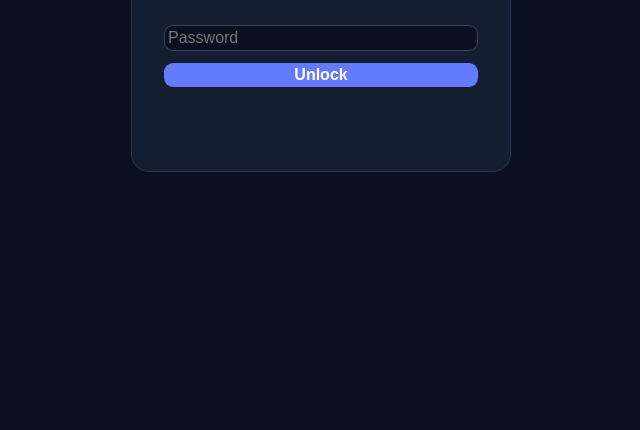
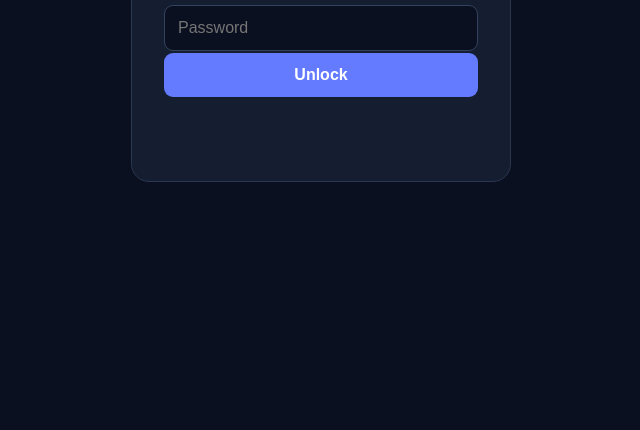
Before and after one commit to TAXIKING9/test, a plain HTML site: page index.html in a window 1280 px wide. Shown: the part 370-800 px from the top of the page, without its empty margins (319-959 px from the left). Drawn offline with Linux system fonts and the light colour scheme.

Commit message:
Increase padding for layout consistency

```diff
--- a/index.html
+++ b/index.html
@@ -24,7 +24,7 @@
       display: flex;
       justify-content: center;
       align-items: center;
-      padding: 3px;
+      padding: 13px;
     }
 
     .panel {
@@ -47,8 +47,8 @@
 
     input, button {
       width: 100%;
-      padding: 3px;
-      margin-top: 12px;
+      padding: 13px;
+      margin-top: 2px;
       border-radius: 9px;
       font-size: 16px;
     }
```
